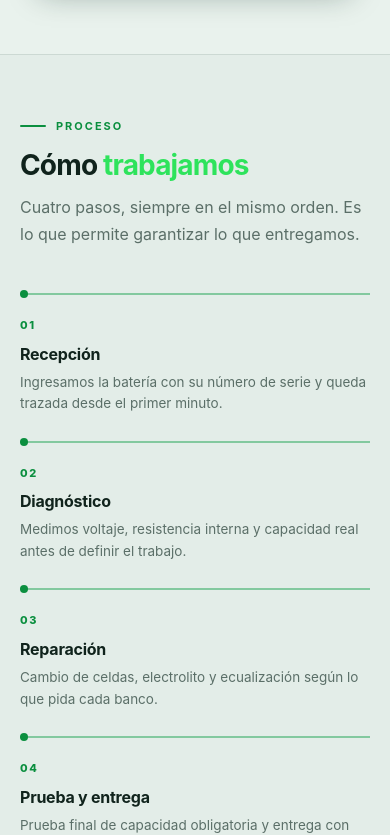
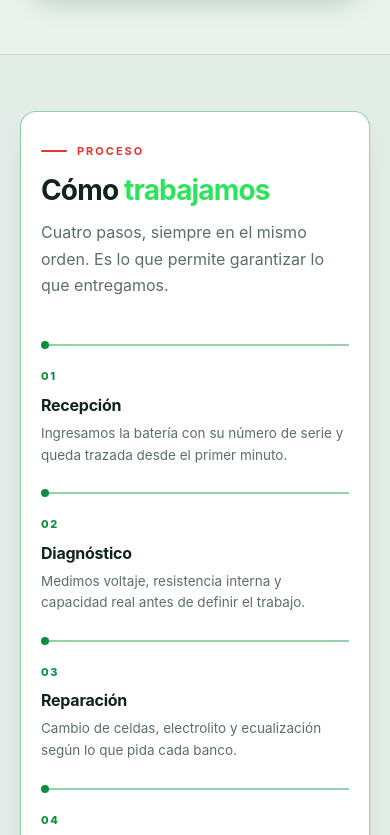
Before and after one commit to juan-antonio-gonzalez/bertika, a React (Vite) app: page /servicios in a window 390 px wide. Shown: the part 2129-2964 px from the top of the page. Built offline with nearby package versions, Linux system fonts and the light colour scheme; no server answers.

Commit message:
checkpoint: 2026-10-26 23:33 - style: proceso en tarjeta con antetitulo rojo

```diff
--- a/src/pages/Servicios.jsx
+++ b/src/pages/Servicios.jsx
@@ -89,8 +89,9 @@ export default function Servicios() {
 
       <section className="sec sec-alt">
         <div className="wrap">
+          <div className="card proceso-card">
             <header className="sec-head">
-            <span className="eyebrow">Proceso</span>
+              <span className="eyebrow eyebrow--red">Proceso</span>
               <h2 className="sec-title">Cómo <span className="txt-green">trabajamos</span></h2>
               <p className="sec-sub">
                 Cuatro pasos, siempre en el mismo orden. Es lo que permite garantizar lo que entregamos.
@@ -106,6 +107,7 @@ export default function Servicios() {
                 </li>
               ))}
             </ol>
+          </div>
         </div>
       </section>
 
--- a/src/styles/bertika-publico.css
+++ b/src/styles/bertika-publico.css
@@ -3594,3 +3594,18 @@ body.site-pub-body {
     padding: 24px 22px;
   }
 }
+
+/* Proceso enmarcado y con el antetítulo en rojo de marca. */
+.site-pub .eyebrow--red {
+  color: #e8352f;
+}
+
+.site-pub .proceso-card {
+  padding: 36px 38px 32px;
+}
+
+@media (max-width: 620px) {
+  .site-pub .proceso-card {
+    padding: 24px 20px;
+  }
+}
```
Lines whose indentation alone changed are shown as unchanged.
